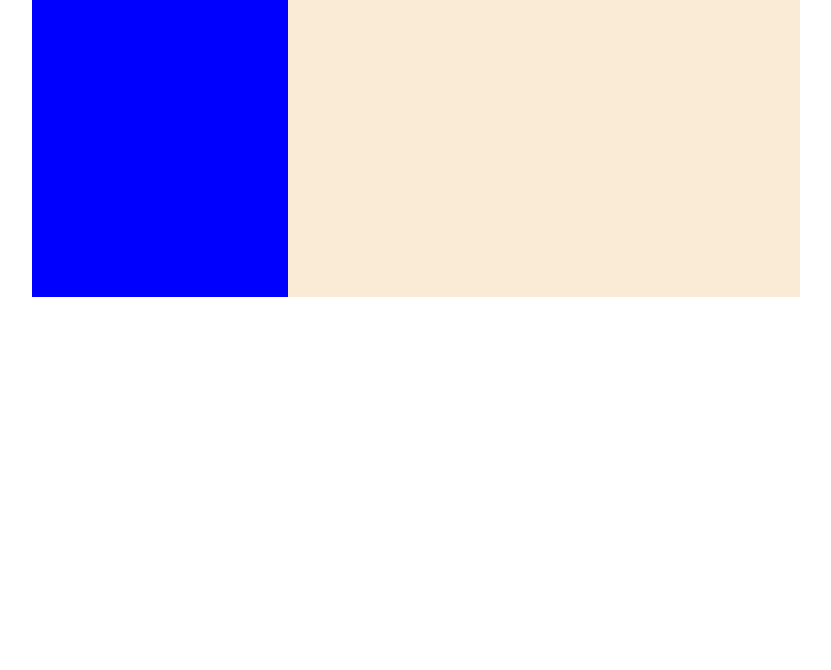
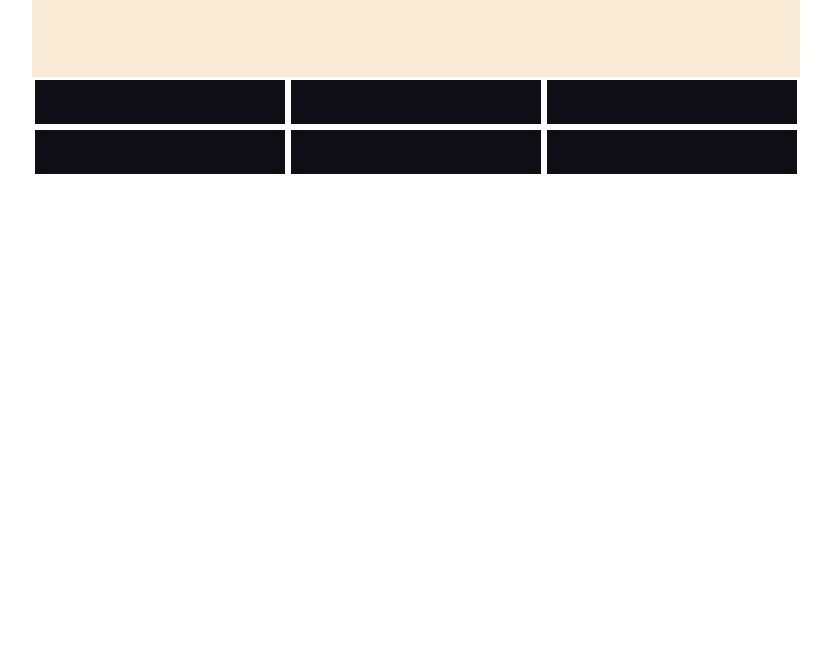
Before and after one commit to sder12/html-css-float-cards, a plain HTML site: page index.html in a window 1280 px wide. Shown: the part 130-800 px from the top of the page, without its empty margins (224-1055 px from the left). Drawn offline with Linux system fonts and the light colour scheme.

Commit message:
Layout float + clearfix

```diff
--- a/css/style.css
+++ b/css/style.css
@@ -24,6 +24,7 @@ html {
 }
 .title h1{
   font-size: 2rem;
+  color: rgb(229, 51, 113);
 }
 
 .title p{
@@ -32,15 +33,21 @@ html {
 
 /* FLOAT CARDS */
 .float_cards{
-
+  margin-top: 5rem;
 }
 
-.clearfix{
-
+.clearfix::after {
+  content: "";
+  display: table;
+  clear: both;
 }
 
 .cards{
-    background-color: blue;
+    background-color: rgba(15, 14, 23, 1);
     width: calc(100% / 3);
+    float: left;
+    border: 3px solid white;
     height: 50px;
 }
+
+/* color  subtitle rgba(61, 171, 229, 1)*/
--- a/index.html
+++ b/index.html
@@ -19,8 +19,8 @@
 <body>
 
   <!-- Main -->
+  <div class="container">
   <main>
-    <div class="container">
 
       <!-- Title and text -->
       <section class="title">
@@ -41,8 +41,8 @@
           <div class="cards"></div>
       </section>
 
-    </div>
-  </main>
+    </main>
+  </div>
   <!-- End Main -->
 
 </body>
```
